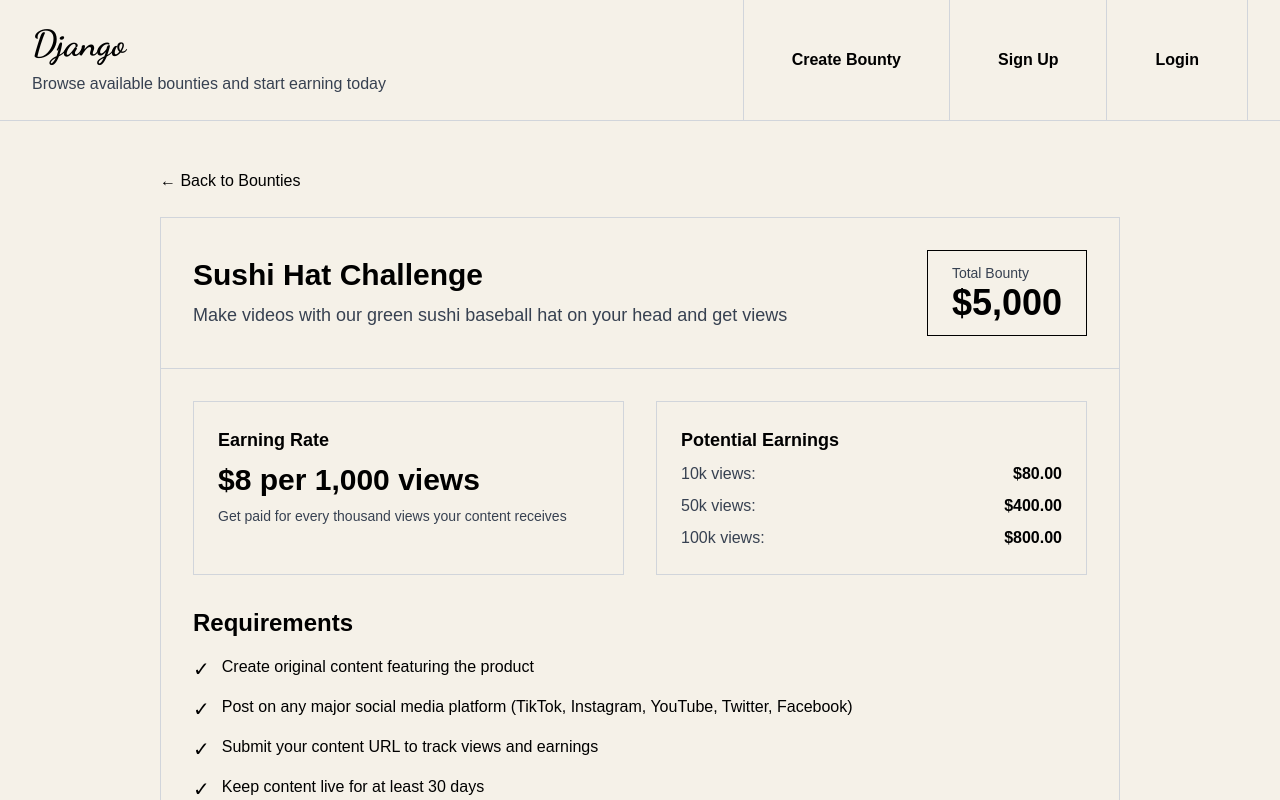
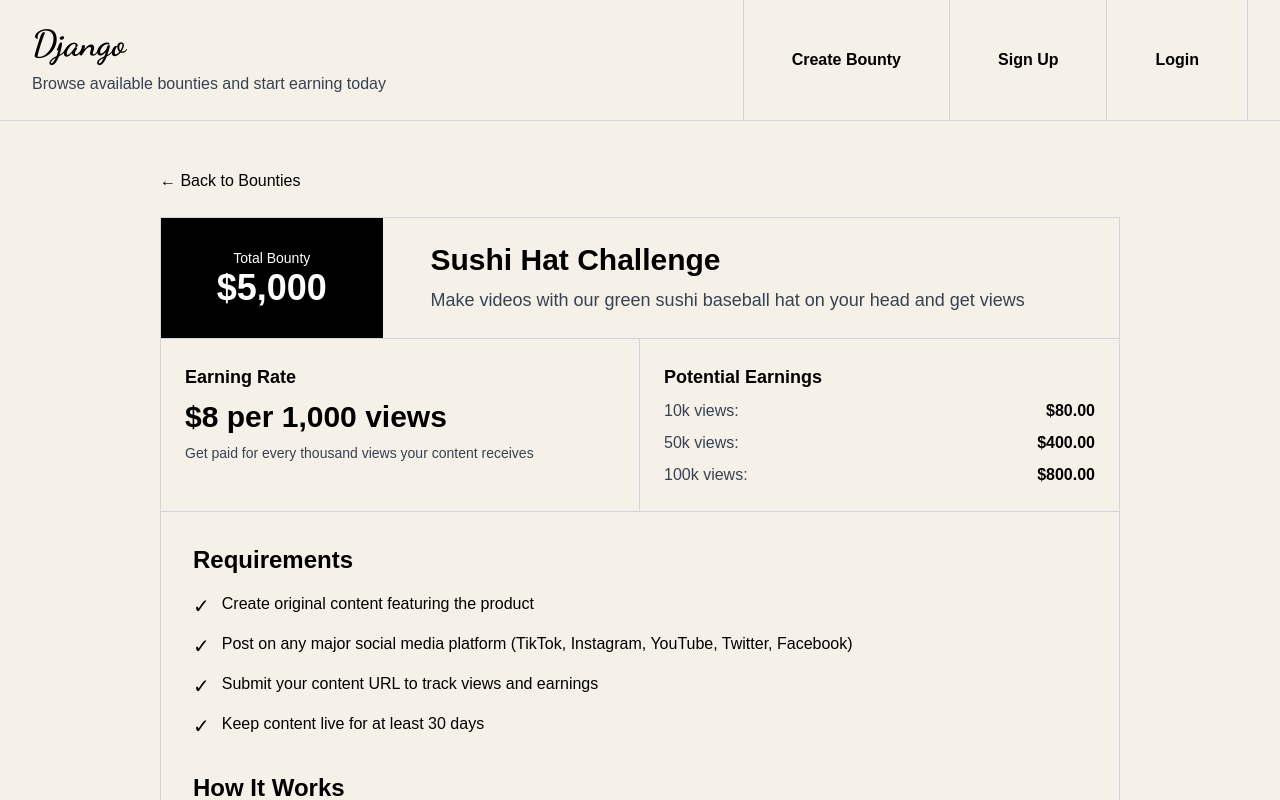
Before and after one commit to jarrensj/ugc-bounty, a Next.js app: page /bounty/1 in a window 1280 px wide. Shown: the top 800 px of the page. Built offline with nearby package versions, Linux system fonts and the light colour scheme.

Commit message:
Update page.tsx

```diff
--- a/app/bounty/[id]/page.tsx
+++ b/app/bounty/[id]/page.tsx
@@ -5,7 +5,11 @@ import { useState, use } from "react";
 import Link from "next/link";
 import ClaimBountyDialog from "@/app/components/ClaimBountyDialog";
 
-export default function BountyDetailPage({ params }: { params: Promise<{ id: string }> }) {
+export default function BountyDetailPage({
+  params,
+}: {
+  params: Promise<{ id: string }>;
+}) {
   const { id } = use(params);
   const bountyId = parseInt(id);
   const bounty = bounties.find((b) => b.id === bountyId);
@@ -19,10 +23,7 @@ export default function BountyDetailPage({ params }: { params: Promise<{ id: str
           <h1 className="text-4xl font-bold text-black mb-4">
             Bounty Not Found
           </h1>
-          <Link
-            href="/"
-            className="text-black hover:underline"
-          >
+          <Link href="/" className="text-black hover:underline">
             ← Return to Home
           </Link>
         </div>
@@ -30,59 +31,57 @@ export default function BountyDetailPage({ params }: { params: Promise<{ id: str
     );
   }
 
-
   return (
     <div className="min-h-screen">
-
       {/* Main Content */}
       <main className="max-w-5xl mx-auto px-4 sm:px-6 lg:px-8 py-12">
-        <Link
-          href="/"
-          className="text-black hover:underline mb-6 inline-block"
-        >
+        <Link href="/" className="text-black hover:underline mb-6 inline-block">
           ← Back to Bounties
         </Link>
 
         <div className="overflow-hidden border border-gray-300">
-
           {/* Hero Section */}
-          <div className="border-b border-gray-300 p-8">
-            <div className="flex flex-col md:flex-row justify-between items-start md:items-center gap-6">
-              <div>
-                <h2 className="text-3xl font-bold mb-2 text-black">{bounty.name}</h2>
+          <div className="border-b border-gray-300">
+            <div className="grid grid-cols-1 md:grid-cols-4 gap-6 items-start">
+              <div className="md:col-span-3 p-6">
+                <h2 className="text-3xl font-bold mb-2 text-black">
+                  {bounty.name}
+                </h2>
                 <p className="text-gray-700 text-lg">{bounty.description}</p>
               </div>
-              <div className="flex flex-col items-start md:items-end gap-2">
-                <div className="border border-black px-6 py-3">
-                  <span className="text-sm text-gray-700 block">Total Bounty</span>
-                  <span className="text-4xl font-bold text-black">${bounty.totalBounty.toLocaleString()}</span>
-                </div>
+              <div
+                className="flex flex-col justify-center items-center bg-black p-6 md:h-full md:row-span-full md:self-stretch"
+                style={{ minHeight: "100%" }}
+              >
+                <span className="text-sm text-white">Total Bounty</span>
+                <span className="text-4xl font-bold text-white">
+                  ${bounty.totalBounty.toLocaleString()}
+                </span>
               </div>
             </div>
           </div>
 
-          {/* Details Section */}
-          <div className="p-8">
-            <div className="grid grid-cols-1 md:grid-cols-2 gap-8 mb-8">
+          <div className="border-b border-gray-300">
+            <div className="grid grid-cols-1 md:grid-cols-2">
               {/* Rate Card */}
-              <div className="p-6 border border-gray-300">
-                <h3 className="text-lg font-semibold text-black mb-2">
+              <div className="border-r border-gray-300">
+                <h3 className="text-lg font-semibold text-black mb-2 p-6 pb-0">
                   Earning Rate
                 </h3>
-                <p className="text-3xl font-bold text-black">
+                <p className="text-3xl font-bold text-black px-6">
                   ${bounty.ratePer1kViews} per 1,000 views
                 </p>
-                <p className="text-sm text-gray-700 mt-2">
+                <p className="text-sm text-gray-700 mt-2 px-6 pb-6">
                   Get paid for every thousand views your content receives
                 </p>
               </div>
 
               {/* Potential Earnings Calculator */}
-              <div className="p-6 border border-gray-300">
-                <h3 className="text-lg font-semibold text-black mb-2">
+              <div>
+                <h3 className="text-lg font-semibold text-black mb-2 p-6 pb-0">
                   Potential Earnings
                 </h3>
-                <div className="space-y-2">
+                <div className="space-y-2 px-6 pb-6">
                   <div className="flex justify-between">
                     <span className="text-gray-700">10k views:</span>
                     <span className="font-semibold text-black">
@@ -104,7 +103,10 @@ export default function BountyDetailPage({ params }: { params: Promise<{ id: str
                 </div>
               </div>
             </div>
+          </div>
 
+          {/* Details Section */}
+          <div className="p-8">
             {/* Requirements Section */}
             <div className="mb-8">
               <h3 className="text-2xl font-bold text-black mb-4">
@@ -120,7 +122,8 @@ export default function BountyDetailPage({ params }: { params: Promise<{ id: str
                 <li className="flex items-start gap-3">
                   <span className="text-black text-xl">✓</span>
                   <span className="text-black">
-                    Post on any major social media platform (TikTok, Instagram, YouTube, Twitter, Facebook)
+                    Post on any major social media platform (TikTok, Instagram,
+                    YouTube, Twitter, Facebook)
                   </span>
                 </li>
                 <li className="flex items-start gap-3">
@@ -170,9 +173,7 @@ export default function BountyDetailPage({ params }: { params: Promise<{ id: str
                   <div className="border-2 border-black w-16 h-16 flex items-center justify-center mx-auto mb-3">
                     <span className="text-2xl font-bold text-black">3</span>
                   </div>
-                  <h4 className="font-semibold text-black mb-2">
-                    Get Paid
-                  </h4>
+                  <h4 className="font-semibold text-black mb-2">Get Paid</h4>
                   <p className="text-sm text-gray-700">
                     Earn money based on your view count
                   </p>
```
